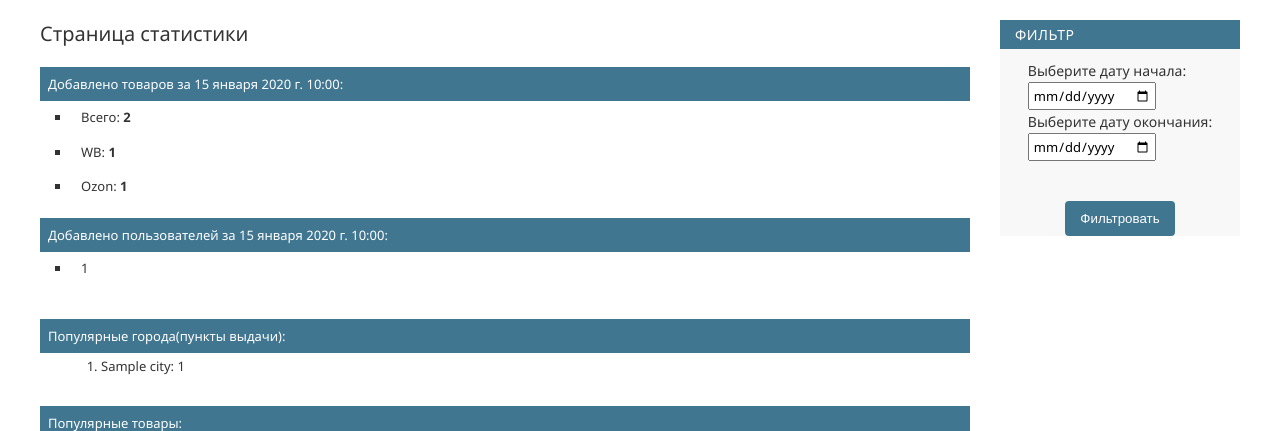
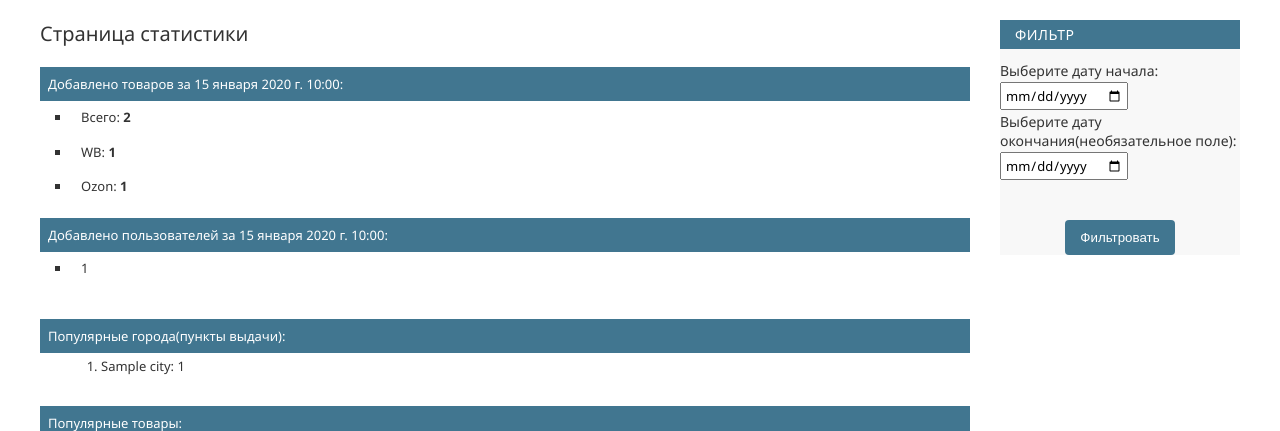
Before and after one commit to Yashenkov22/subdjango, a Django app: template project/main/templates/admin/custom_admin_page.html in a window 1280 px wide. Shown: the part 92-523 px from the top of the page. Run offline with Django 5.2, Linux system fonts and the light colour scheme; the template is opened without the code that fills it: most values are stand-ins (such as "Sample title", 1, 10 or a date in 2020).

Commit message:
fix: edit custom admin page view

```diff
--- a/project/main/templates/admin/custom_admin_page.html
+++ b/project/main/templates/admin/custom_admin_page.html
@@ -72,11 +72,11 @@
                 <form method="get" class="mt-4">
                     <div class="form-group">
                         <label for="start_date">Выберите дату начала:</label><br>
-                        <input type="date" id="start_date" name="start_date" class="vDateField" value="{{ start_date }}">
+                        <input type="date" id="start_date" name="start_date" value="{{ start_date }}">
                     </div>
                     <div class="form-group">
-                        <label for="end_date">Выберите дату окончания:</label><br>
-                        <input type="date" id="end_date" name="end_date" class="vDateField" value="{{ end_date }}">
+                        <label for="end_date">Выберите дату окончания(необязательное поле):</label><br>
+                        <input type="date" id="end_date" name="end_date" value="{{ end_date }}">
                     </div>
                 </div>
                     <br>
--- a/project/main/views.py
+++ b/project/main/views.py
@@ -5,6 +5,7 @@ from django.contrib.admin.views.decorators import staff_member_required
 from django.db.models import Count
 
 from .models import UserProducts, Users, Punkts, Products
+
 
 @staff_member_required
 def custom_admin_view(request, self=None):
@@ -84,6 +85,8 @@ def custom_admin_view(request, self=None):
         'ozon_count': ozon_count,
         'user_count': len(users_added),
         'selected_date': selected_date,
+        'start_date': start_date,
+        'end_date': end_date,
         'popular_cities': popular_cities,
         'popular_products': popular_products,
         'page_name': 'Статистика',
```
